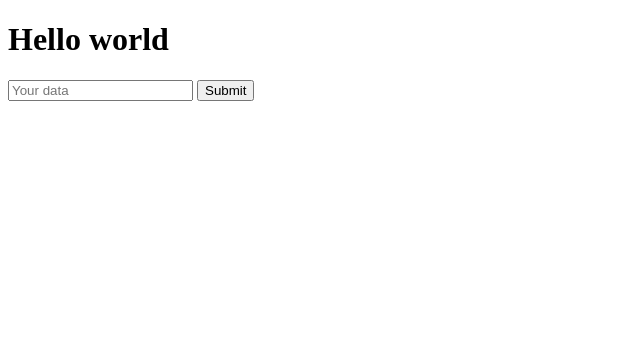
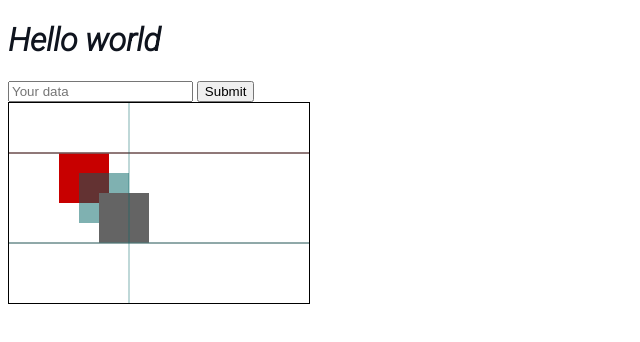
Before and after one commit to eldjer/project, a plain HTML site: page HTML course/index.html in a window 1280 px wide. Shown: the whole page, without its empty margins (0-640 px from the left). Drawn offline with Linux system fonts and the light colour scheme.

Commit message:
lines and rect

```diff
--- a/HTML course/index.html
+++ b/HTML course/index.html
@@ -2,7 +2,7 @@
 <html lang="en">
 <head>
     <meta charset="UTF-8">
-
+    <link rel="stylesheet" href="styles.css">
     <title>Document</title>
 </head>
 <body>
@@ -13,6 +13,9 @@
             <button type="submit">Submit</button>
         </form>
     </div>
+    <div>
+        <canvas id='canvas' height="200px" weidth="300px"></canvas>
+    </div>
     <script src="script.js"></script>
 </body>
 </html>
--- a/HTML course/script.js
+++ b/HTML course/script.js
@@ -1,11 +1,27 @@
-const set = new Set([1, 2, 2, 3, 4, 4, 5, 6, 6])
+const canvas = document.querySelector('#canvas')
 
-set.add(8).add(10)
-console.log(set.size)
+const ctx = canvas.getContext('2d')
 
-set.delete(1)
+ctx.fillStyle = 'rgb(200,0,0)'
+ctx.fillRect (50, 50, 50, 50)
 
-console.log(set)
+ctx.fillStyle = 'rgba(0, 100, 100, 0.5)'
+ctx.fillRect (70, 70, 50, 50)
 
-set.clear()
-console.log(set)
+ctx.fillStyle = 'rgb(100,100,100)'
+ctx.fillRect (90, 90, 50, 50)
+
+ctx.beginPath()
+ctx.moveTo(0, 50)
+ctx.lineTo(300, 50)
+ctx.strokeStyle = 'red'
+ctx.stroke()
+ctx.moveTo(0, 140)
+ctx.lineTo(300, 140)
+ctx.strokeStyle = 'grey'
+ctx.stroke()
+ctx.moveTo(120, 0)
+ctx.lineTo(120, 200)
+ctx.strokeStyle = 'rgba(0, 100, 100, 0.5)'
+ctx.stroke()
+ctx.endPath()
--- a/HTML course/styles.css
+++ b/HTML course/styles.css
@@ -65,3 +65,8 @@ body {
     margin: 35px;
     border-radius: 50%;
 }
+
+#canvas {
+    background-color: rgb(255, 255, 255);
+    border: 1px solid black;
+}
```
